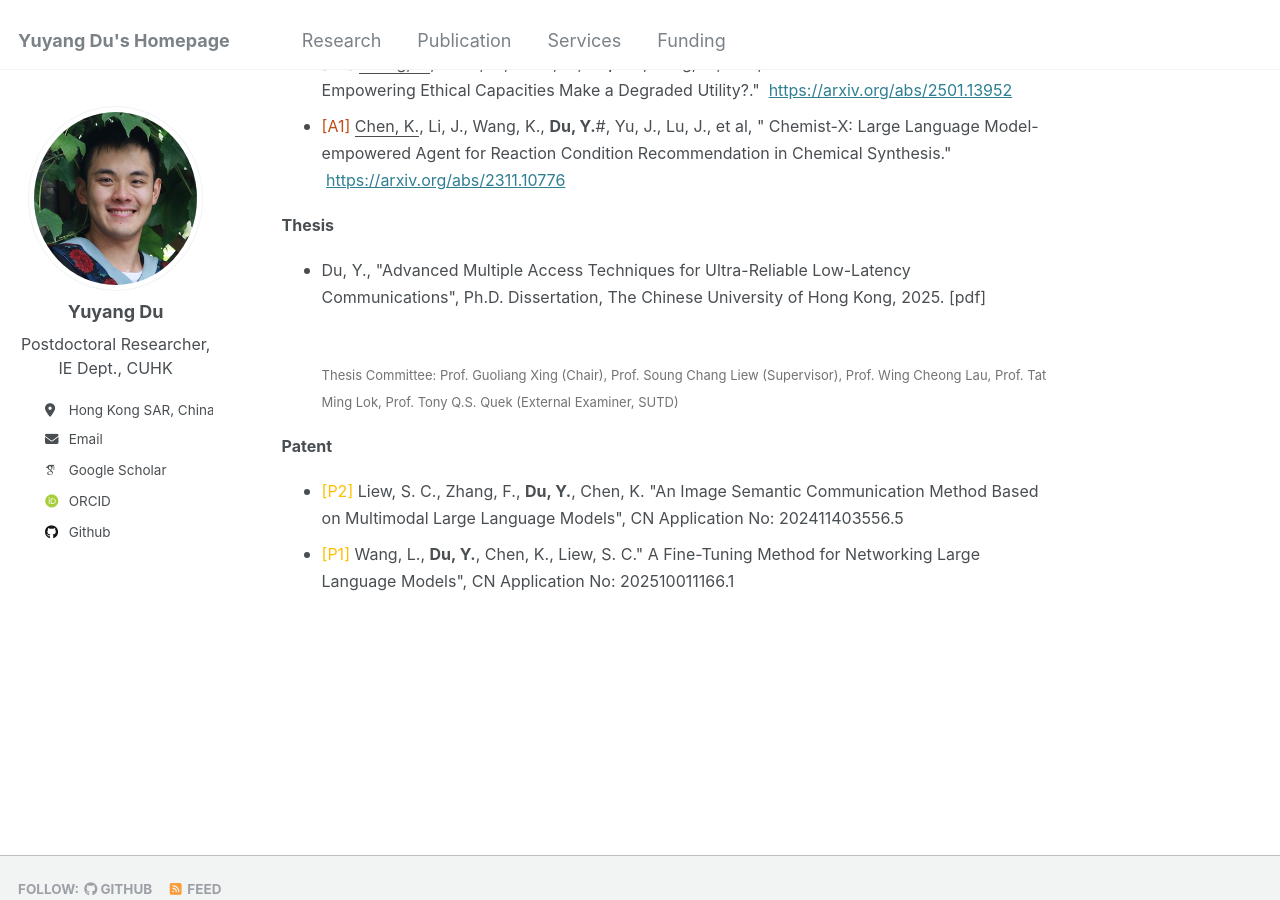
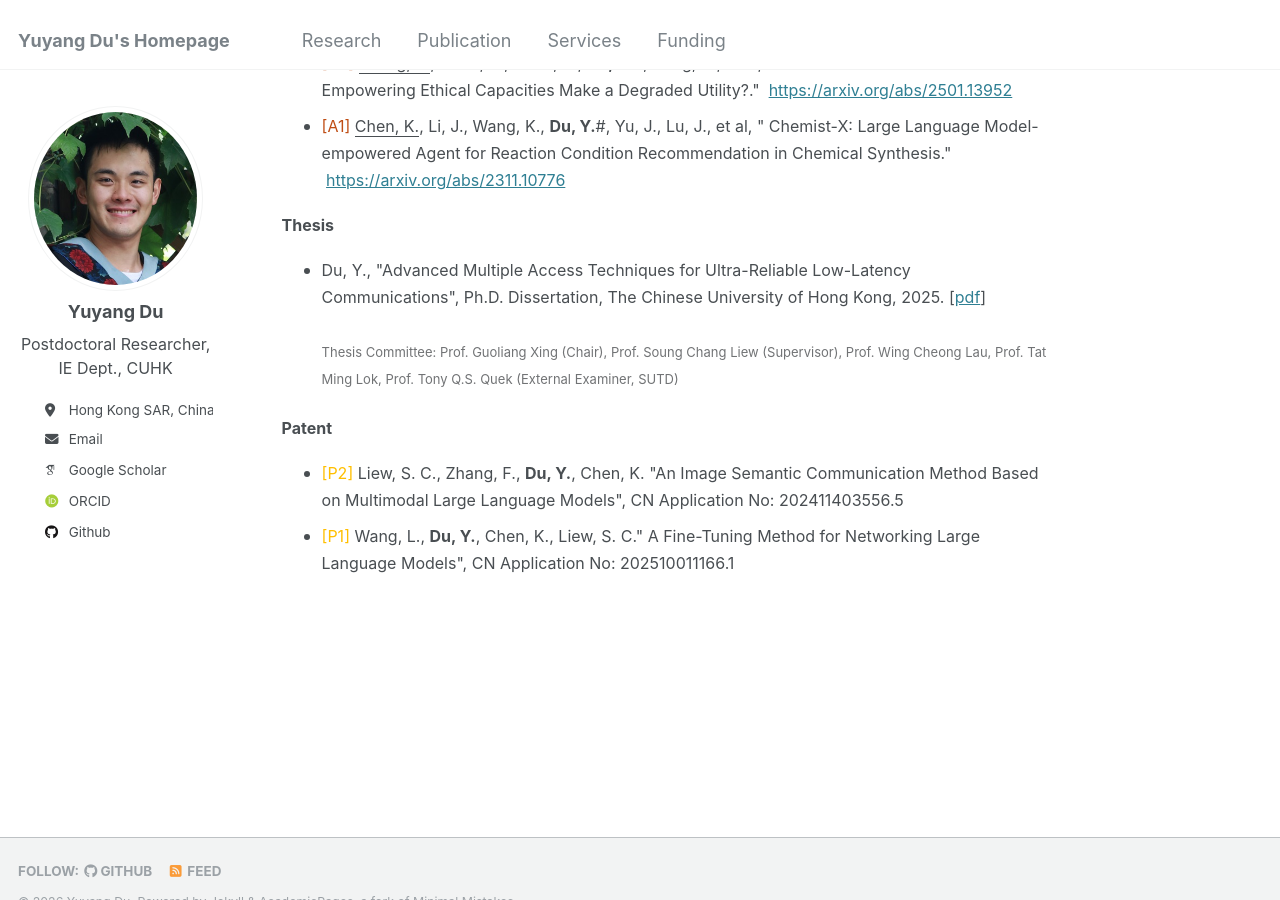
Before and after one commit to yuyangdu01/yuyangdu01.github.io, a Jekyll site: the page built from _pages/publication.md, in a window 1280 px wide and 900 px high, scrolled down 2251 px. Built offline with Jekyll 4.4.1, drawn with Linux system fonts in a browser that asks for light colours; some web fonts are replaced; part of the change alters nothing that is shown.

Commit message:
Update publication.md

```diff
--- a/_pages/publication.md
+++ b/_pages/publication.md
@@ -43,8 +43,7 @@ Publications
 * <font size=3><span style="color: #bf4d14;">[A1]</span> <u>Chen, K.</u>, Li, J., Wang, K., <b>Du, Y.</b>#, Yu, J., Lu, J., et al, " Chemist-X: Large Language Model-empowered Agent for Reaction Condition Recommendation in Chemical Synthesis." &nbsp;<a href="https://arxiv.org/abs/2311.10776">https://arxiv.org/abs/2311.10776</a></font>
 
 <font size=3><b>Thesis</b></font>
-* <font size=3>Du, Y., "Advanced Multiple Access Techniques for Ultra-Reliable Low-Latency Communications", Ph.D. Dissertation, The Chinese University of Hong Kong, 2025. [pdf]</font><br>
-  <font size=2><span style="color: #717375;">Thesis Committee: Prof. Guoliang Xing (Chair), Prof. Soung Chang Liew (Supervisor), Prof. Wing Cheong Lau, Prof. Tat Ming Lok, Prof. Tony Q.S. Quek (External Examiner, SUTD)</span></font>
+* <font size=3>Du, Y., "Advanced Multiple Access Techniques for Ultra-Reliable Low-Latency Communications", Ph.D. Dissertation, The Chinese University of Hong Kong, 2025. [<a href="https://yuyangdu01.github.io/files/thesis_final.pdf">pdf</a>]</font><br> <font size=2><span style="color: #717375;">Thesis Committee: Prof. Guoliang Xing (Chair), Prof. Soung Chang Liew (Supervisor), Prof. Wing Cheong Lau, Prof. Tat Ming Lok, Prof. Tony Q.S. Quek (External Examiner, SUTD)</span></font>
 
 <font size=3><b>Patent</b></font>
 * <font size=3><span style="color: #ffbf00;">[P2]</span> Liew, S. C., Zhang, F., <b>Du, Y.</b>, Chen, K. "An Image Semantic Communication Method Based on Multimodal Large Language Models", CN Application No: 202411403556.5</font>
```
